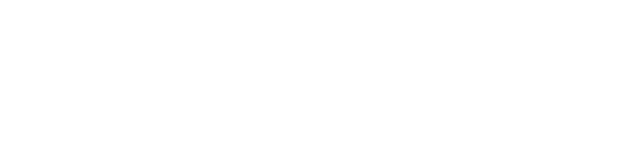
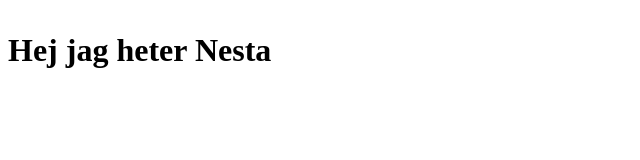
Before and after one commit to nestajohansson-lgtm/Progamveckorna2026, a plain HTML site: page index.html in a window 1280 px wide. Shown: the whole page, without its empty margins (0-640 px from the left). Drawn offline with Linux system fonts and the light colour scheme.

Commit message:
Update index.html

```diff
--- a/index.html
+++ b/index.html
@@ -6,6 +6,7 @@
     <title>Document</title>
 </head>
 <body>
+    <h1><p>Hej jag heter Nesta</p></h1>
 
 </body>
 </html>
```
